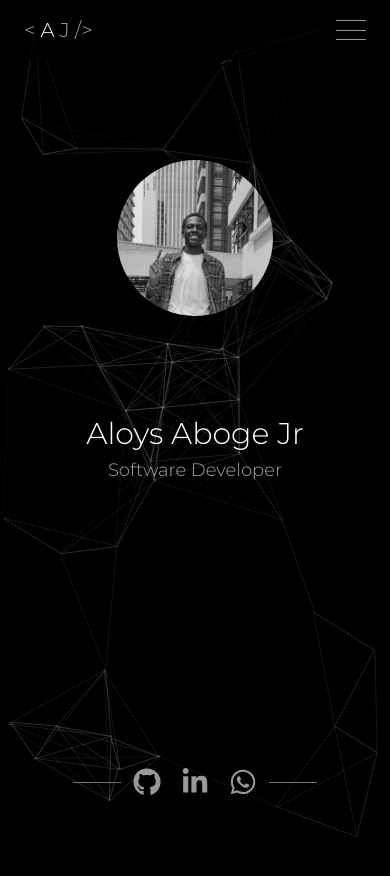
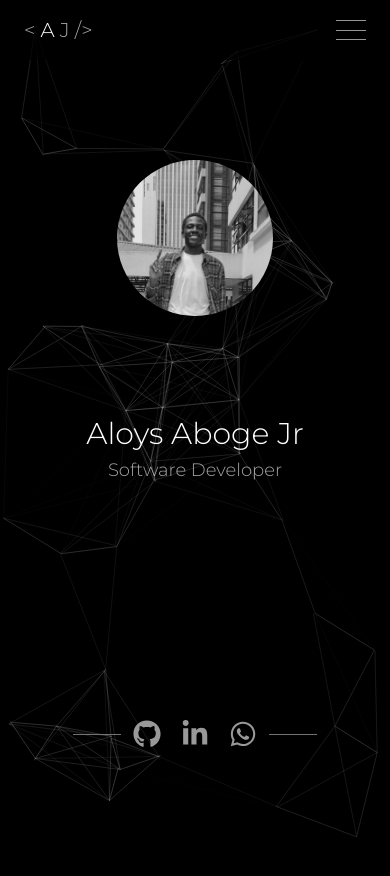
Before and after one commit to AbogeJr/portfolio_v1, a website: page index.html in a window 390 px wide. Shown: the top 876 px of the page. Drawn offline with nearby package versions, Linux system fonts and the light colour scheme.

Commit message:
fix: hero social icons

```diff
--- a/index.html
+++ b/index.html
@@ -122,7 +122,7 @@
 
            -->
           <div
-            class="absolute bottom-12 sm:bottom-5 md:bottom-20 flex items-center space-x-5 after:w-12 after:h-px after:self-center after:bg-neutral-500 after:ml-3 before:w-12 before:h-px before:self-center before:bg-neutral-500 before:mr-3"
+            class="absolute bottom-24 sm:bottom-5 md:bottom-20 flex items-center space-x-5 after:w-12 after:h-px after:self-center after:bg-neutral-500 after:ml-3 before:w-12 before:h-px before:self-center before:bg-neutral-500 before:mr-3"
           >
             <!-- Github -->
             <a
```
Also changed, not shown: assets/css/output.css.
